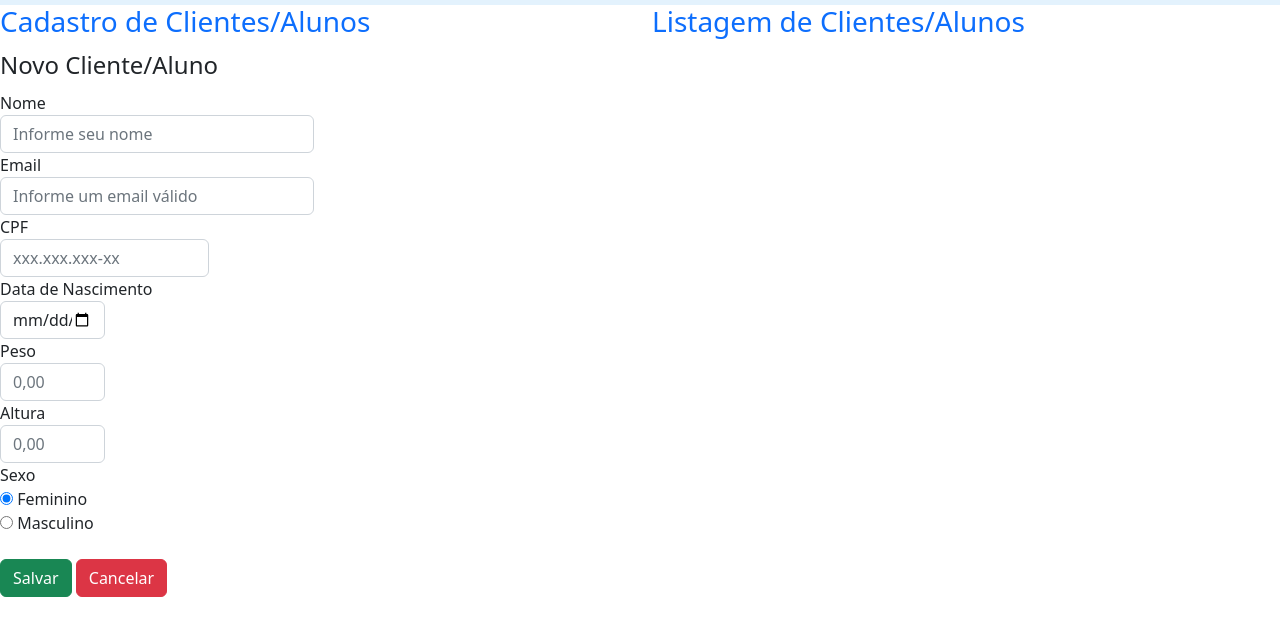
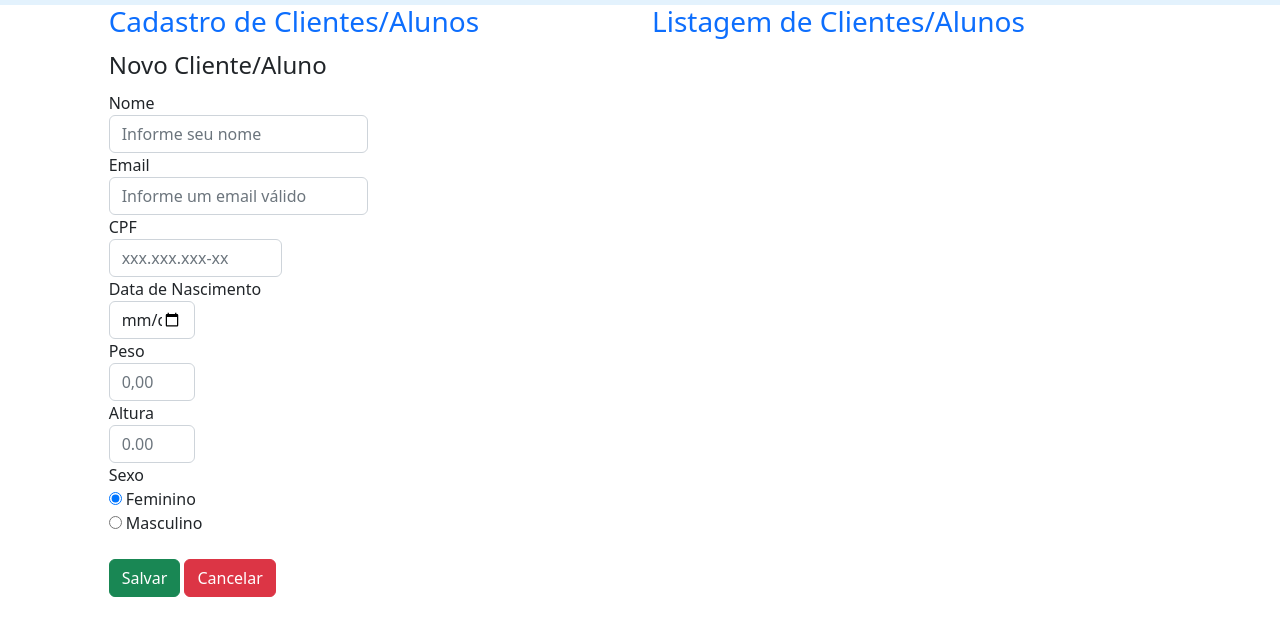
Before and after one commit to luishsilvajs/Projeto-Fatec, a plain HTML site: page clientes.html in a window 1280 px wide. Shown: the part 89-724 px from the top of the page. Drawn offline with nearby package versions, Linux system fonts and the light colour scheme.

Commit message:
insert javascript line

```diff
--- a/clientes.html
+++ b/clientes.html
@@ -29,7 +29,8 @@
       </nav>
 
     <div class="row">
-        <div class="col-md-6">
+      <div class="col-md-1"></div>
+        <div class="col-md-5">
             <h3 class="text-primary"> Cadastro de Clientes/Alunos</h3>
             <form class="form-horizontal">
                 <fieldset>
@@ -87,7 +88,7 @@
                 <div class="form-group">
                   <label class="col-md-4 control-label" for="altura">Altura</label>
                   <div class="col-md-2">
-                  <input id="altura" name="altura" type="number" placeholder="0,00" class="form-control input-md">
+                  <input id="altura" name="altura" type="number" placeholder="0.00" class="form-control input-md">
 
                   </div>
                 </div>
@@ -137,6 +138,7 @@
     <!-- Carregamento dos scripts do projeto-->
     <script src="JavaScript/firebase/firebase.js"></script>
     <script src="JavaScript/firebase/authentication.js"></script>
+    <script src="JavaScript/firebase/dados.js"></script>
     <script src="JavaScript/util/alerta.js"></script>
     <script src="JavaScript/views/login.js"></script>
 </body>
```
Also changed, not shown: index.html (+1 -0 lines), menu.html (+1 -0 lines), JavaScript/firebase/dados.js (added).
